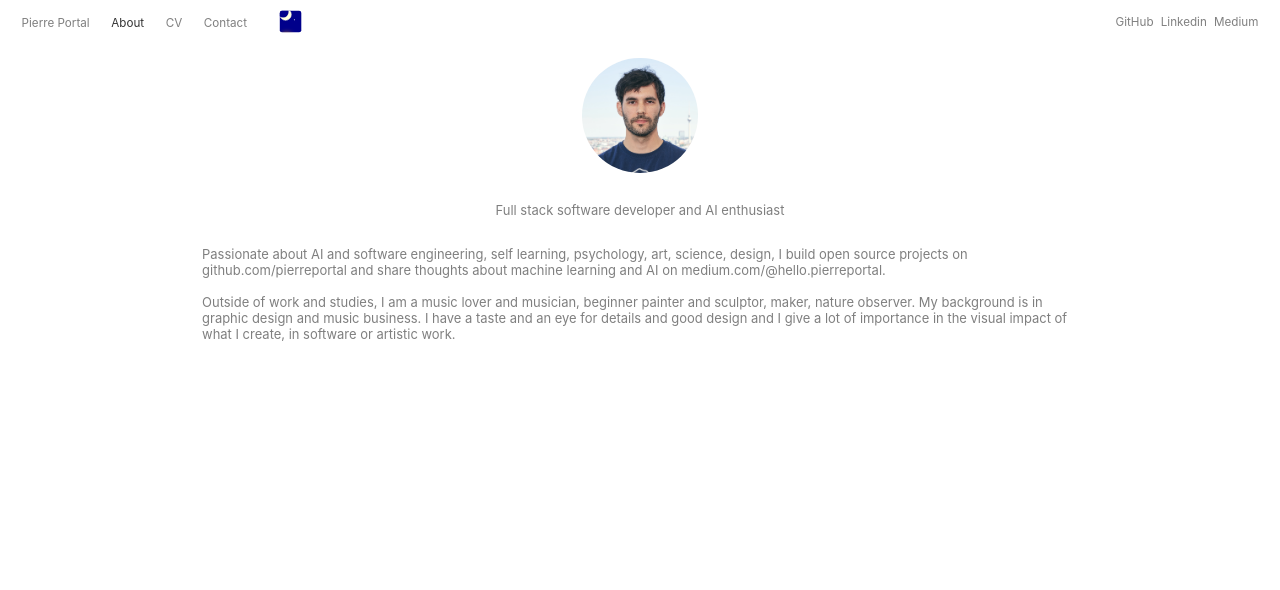
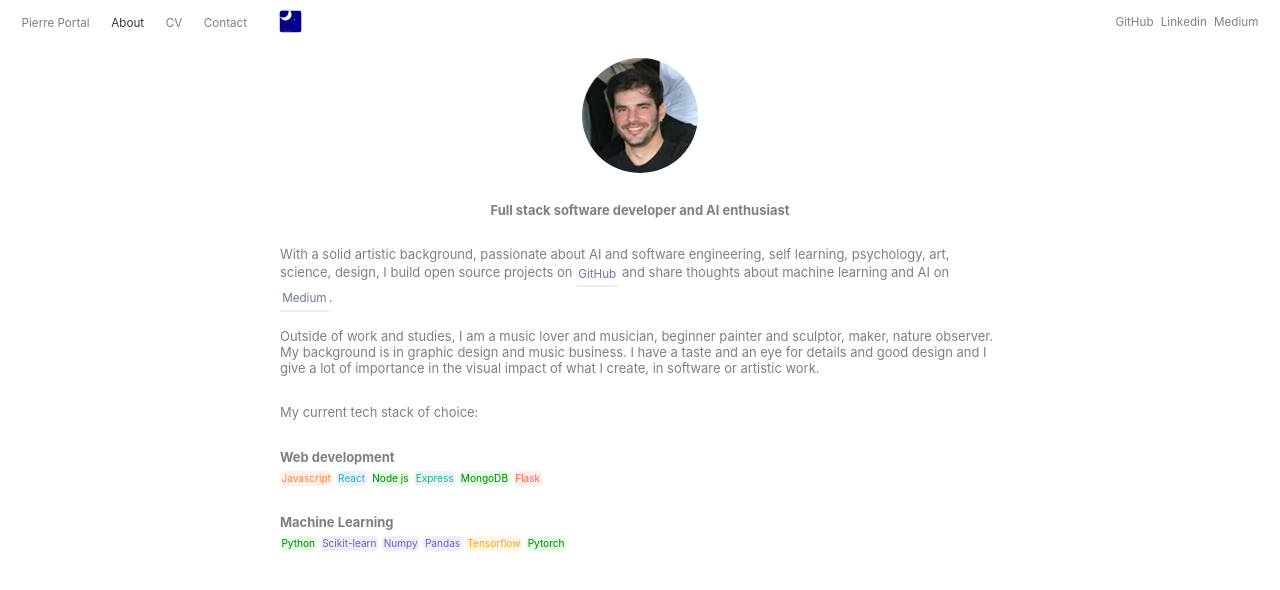
Before and after one commit to pierreportal/pierreportal, a React (Create React App) app: page /about in a window 1280 px wide. Shown: the top 590 px of the page. Built offline with nearby package versions, Linux system fonts and the light colour scheme.

Commit message:
new about page styling and add stack in work experience

```diff
--- a/src/components/About.jsx
+++ b/src/components/About.jsx
@@ -7,13 +7,21 @@ export default function About() {
     <div className="about-container col">
       <div className="text-content">
         <div className="about-pic"></div>
-        <p>Full stack software developer and AI enthusiast</p>
         <p>
-          {" "}
-          Passionate about AI and software engineering, self learning,
-          psychology, art, science, design, I build open source projects on
-          github.com/pierreportal and share thoughts about machine learning and
-          AI on medium.com/@hello.pierreportal.
+          <b>Full stack software developer and AI enthusiast</b>
+        </p>
+        <p>
+          With a solid artistic background, passionate about AI and software
+          engineering, self learning, psychology, art, science, design, I build
+          open source projects on{" "}
+          <a target="blank" href="https://github.com/pierreportal">
+            GitHub
+          </a>{" "}
+          and share thoughts about machine learning and AI on{" "}
+          <a target="blank" href="https://hello-pierreportal.medium.com/">
+            Medium
+          </a>
+          .
           <br />
           <br />
           {/* After a few years living and working in France, the UK and Canada, I
@@ -43,11 +51,46 @@ export default function About() {
           details and good design and I give a lot of importance in the visual
           impact of what I create, in software or artistic work.
         </p>
-        {/* <p>
-          My current tech stack of choice: Web development - Javascript, React,
-          Node.js, Express, MongoDB, Flask (python). Machine Learning - Python,
-          Scikit-learn, Numpy, Pandas, Tensorflow, Pytorch.{" "}
-        </p> */}
+
+        <p className="about-stack-of-choice">
+          My current tech stack of choice:
+          <h3>Web development</h3>
+          {[
+            "Javascript",
+            "React",
+            "Node js",
+            "Express",
+            "MongoDB",
+            "Flask",
+          ].map((item) => (
+            <span
+              className={`tech-tag ${item
+                .toLowerCase()
+                .replace(" ", "")
+                .replace("-", "")}`}
+            >
+              {item}
+            </span>
+          ))}
+          <h3>Machine Learning</h3>
+          {[
+            "Python",
+            "Scikit-learn",
+            "Numpy",
+            "Pandas",
+            "Tensorflow",
+            "Pytorch",
+          ].map((item) => (
+            <span
+              className={`tech-tag ${item
+                .toLowerCase()
+                .replace(" ", "")
+                .replace("-", "")}`}
+            >
+              {item}
+            </span>
+          ))}
+        </p>
       </div>
     </div>
   );
--- a/src/components/Contact.jsx
+++ b/src/components/Contact.jsx
@@ -4,18 +4,37 @@ export default function Contact() {
   document.title = `Pierre Portal | Contact`;
 
   return (
-    <div className="contact-container">
+    <div className="contact-container col">
       <div className="text-content">
-        <p>pierreportal.mac@gmail.com</p>
+        <p>
+          <a href="mailto:pierreportal.mac@gmail.com">
+            pierreportal.mac@gmail.com
+          </a>
+        </p>
+
+        <p>
+          I share open source projects on
           <a target="blank" href="https://github.com/pierreportal">
             GitHub
           </a>
+          ,
+        </p>
+
+        <p>
+          write about AI, machine learning and software engineering on
+          <a target="blank" href="https://hello-pierreportal.medium.com/">
+            Medium
+          </a>
+          ,
+        </p>
+
+        <p>
+          and share my experience on
           <a target="blank" href="https://www.linkedin.com/in/pierreportal/">
             Linkedin
           </a>
-        <a target="blank" href="https://medium.com/@hello.pierreportal">
-          Medium
-        </a>
+          .
+        </p>
       </div>
     </div>
   );
--- a/src/components/Header.jsx
+++ b/src/components/Header.jsx
@@ -50,7 +50,7 @@ export default function Header(props) {
           <a target="blank" href="https://www.linkedin.com/in/pierreportal/">
             Linkedin
           </a>
-          <a target="blank" href="https://medium.com/@hello.pierreportal">
+          <a target="blank" href="https://hello-pierreportal.medium.com/">
             Medium
           </a>
         </div>
--- a/src/components/NightDaySwitch.jsx
+++ b/src/components/NightDaySwitch.jsx
@@ -2,7 +2,7 @@ import React, { useState, useEffect } from "react";
 // import styled from "styled-components";
 
 export default function NightDaySwitch(props) {
-  const [mode, setMode] = useState(new Date().getHours() >= 18);
+  const [mode, setMode] = useState(/*new Date().getHours() >= 18*/ false);
   const swicthMode = () => setMode(!mode);
 
   useEffect(() => {
--- a/src/components/Works.jsx
+++ b/src/components/Works.jsx
@@ -6,6 +6,27 @@ export default function Works(props) {
   const workItems = data.map((item) => (
     <WorkItem key={item.title} item={item} />
   ));
+  const formatStackDetails = (str) => {
+    // console.log(str.split("Stack used: "));
+    return (
+      <p className="work-details-stack">
+        <b>Stack used: </b>
+        {str
+          .split("Stack used: ")[1]
+          .split(",")
+          .map((item) => (
+            <span
+              className={`tech-tag ${item
+                .toLowerCase()
+                .replace(" ", "")
+                .replace("-", "")}`}
+            >
+              {item.trim()}
+            </span>
+          ))}
+      </p>
+    );
+  };
   const expItems = exp.map((item) => (
     <div className="experience-item">
       <div className="exp-item row">
@@ -13,7 +34,11 @@ export default function Works(props) {
         <div className="company">{item.company}</div>
         <div className="dates">{item.dates}</div>
       </div>
-      <p>{item.details}</p>
+      {item.details.map((details) => {
+        if (details.startsWith("Stack used:")) {
+          return formatStackDetails(details);
+        } else return <p key={details}>{details}</p>;
+      })}
     </div>
   ));
   return (
--- a/src/fakeData.js
+++ b/src/fakeData.js
@@ -1,16 +1,6 @@
 // const Post = require('../../models/Post')
 const data = {
   skills: [
-    { label: "PYTHON", level: 6 },
-    { label: "MACHINE LEARNING", level: 6 },
-    { label: "DEEP LEARNING", level: 5 },
-    { label: "NLP", level: 4 },
-    { label: "NUMPY", level: 6 },
-    { label: "PYTORCH", level: 4 },
-    { label: "TENSORFLOW", level: 3 },
-    { label: "KERAS", level: 5 },
-    { label: "SCIKIT-LEARN", level: 6 },
-
     { label: "JAVASCRIPT", level: 8 },
     { label: "ES6", level: 8 },
     { label: "NODE JS", level: 6 },
@@ -23,6 +13,16 @@ const data = {
     { label: "HTML", level: 9 },
     { label: "CSS", level: 9 },
 
+    { label: "PYTHON", level: 6 },
+    { label: "MACHINE LEARNING", level: 6 },
+    { label: "DEEP LEARNING", level: 5 },
+    { label: "NLP", level: 4 },
+    { label: "NUMPY", level: 6 },
+    { label: "PYTORCH", level: 4 },
+    { label: "TENSORFLOW", level: 3 },
+    { label: "KERAS", level: 5 },
+    { label: "SCIKIT-LEARN", level: 6 },
+
     { label: "GIT", level: 6 },
     { label: "GRAPHIC DESIGN", level: 6 },
     { label: "AGILE METHODOLOGY", level: 6 },
@@ -34,15 +34,19 @@ const data = {
     {
       header: "Full Stack Software Developer",
       company: "LAWLIFT",
-      details:
+      details: [
         "LAWLIFT is a legal tech company offering solutions to law firms and big companies for creating dynamic legal document templates. I am working as a full stack software developer and I am in charge of building new exciting features or fixing bugs and issues in an agile working environment.",
+        "Stack used: Node js, Meteor, Vue, JQuery",
+      ],
       dates: "Jan 2020-present",
     },
     {
       header: "Teacher Assistant",
-      company: "Ironhack web development Bootcamp",
-      details:
+      company: "Ironhack - Berlin",
+      details: [
         "Being part of the teaching team, I was assisting the lead teacher during the lectures and supporting students in labs and projects. This experience allowed me to reinforce my knowledge, work on my own technical projects and keep learning more advanced topics. I also gave lectures and conducted technical interviews. As well I developed valuable skills in project management, debugging, and tutoring.",
+        "Stack used: Node js, Express, React, MongoDB",
+      ],
       dates: "Aug-Dec 2019",
     },
   ],
@@ -219,7 +223,7 @@ const data = {
     },
     {
       header: "Web development bootcamp",
-      company: "Ironhack, Berlin",
+      company: "Ironhack - Berlin",
       details:
         "During the bootcamp, I learned the best practice for developing full MERN stack applications.",
       dates: "Jun-Aug 2019",
--- a/src/styles/main.css
+++ b/src/styles/main.css
@@ -174,7 +174,7 @@ body {
   background-color: #ddd;
   border-radius: 50%;
   margin-bottom: 2rem;
-  background-image: url("../img/me.png");
+  background-image: url("../img/pierreportal.jpg");
   background-size: cover;
 }
 .header .title .row {
@@ -203,7 +203,27 @@ body {
 .about-container {
   width: 100vw;
   flex: 1;
+  height: calc(100vh - 4rem);
   padding: 1rem 1rem 0 1rem;
+}
+
+.about-container .text-content {
+  max-width: 50rem;
+}
+.about-container a,
+.contact-container a {
+  /* background-color: var(--main-eee); */
+  padding: 0.3rem 0.15rem;
+  /* border-radius: 0.2rem; */
+  /* margin-left: 0rem; */
+  border-bottom: solid 2px var(--main-eee);
+}
+
+.about-stack-of-choice {
+  width: 100%;
+}
+.about-stack-of-choice h3 {
+  margin: 2rem 0 0.3rem 0;
 }
 
 .text-content {
@@ -366,13 +386,34 @@ body {
   background-color: #100b0b05;
 }
 .tech-tag.python,
-.tech-tag.nodeJS {
+.tech-tag.nodeJS,
+.tech-tag.nodejs,
+.tech-tag.pytorch,
+.tech-tag.mongodb,
+.tech-tag.vue {
   color: green;
   background-color: rgba(0, 255, 0, 0.1);
+}
+.tech-tag.flask {
+  color: tomato;
+  background-color: rgba(255, 99, 71, 0.1);
+}
+
+.tech-tag.express {
+  color: rgb(30, 171, 143);
+  background-color: rgba(030, 171, 143, 0.1);
 }
 .tech-tag.tensorflow {
   color: orange;
   background-color: rgba(255, 162, 0, 0.1);
+}
+
+.tech-tag.pandas,
+.tech-tag.numpy,
+.tech-tag.scikitlearn,
+.tech-tag.meteor {
+  color: slateblue;
+  background-color: rgba(105, 90, 205, 0.1);
 }
 
 .tech-tag.react {
@@ -380,7 +421,8 @@ body {
   background-color: rgba(44, 132, 255, 0.1);
 }
 .tech-tag.javascript,
-.tech-tag.p5 {
+.tech-tag.p5,
+.tech-tag.jquery {
   color: coral;
   background-color: rgba(255, 117, 31, 0.1);
 }
@@ -396,6 +438,11 @@ body {
   position: absolute;
   right: 0;
   transition: all 0.2s ease;
+}
+
+.work-details-stack {
+  margin-top: 0.5rem;
+  /* font-weight: bold; */
 }
 
 .experience-item {
```
Also changed, not shown: src/img/pierreportal.jpg (added). Lines whose indentation alone changed are shown as unchanged.
